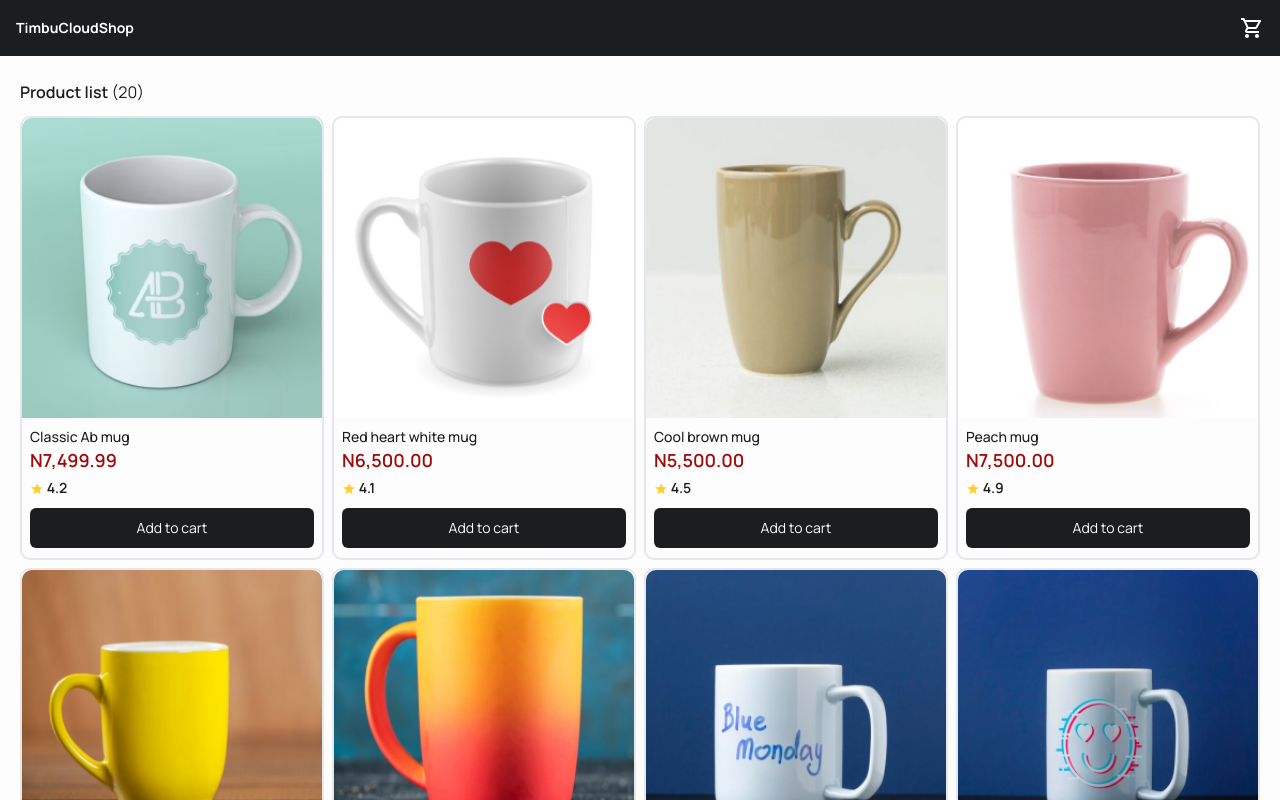
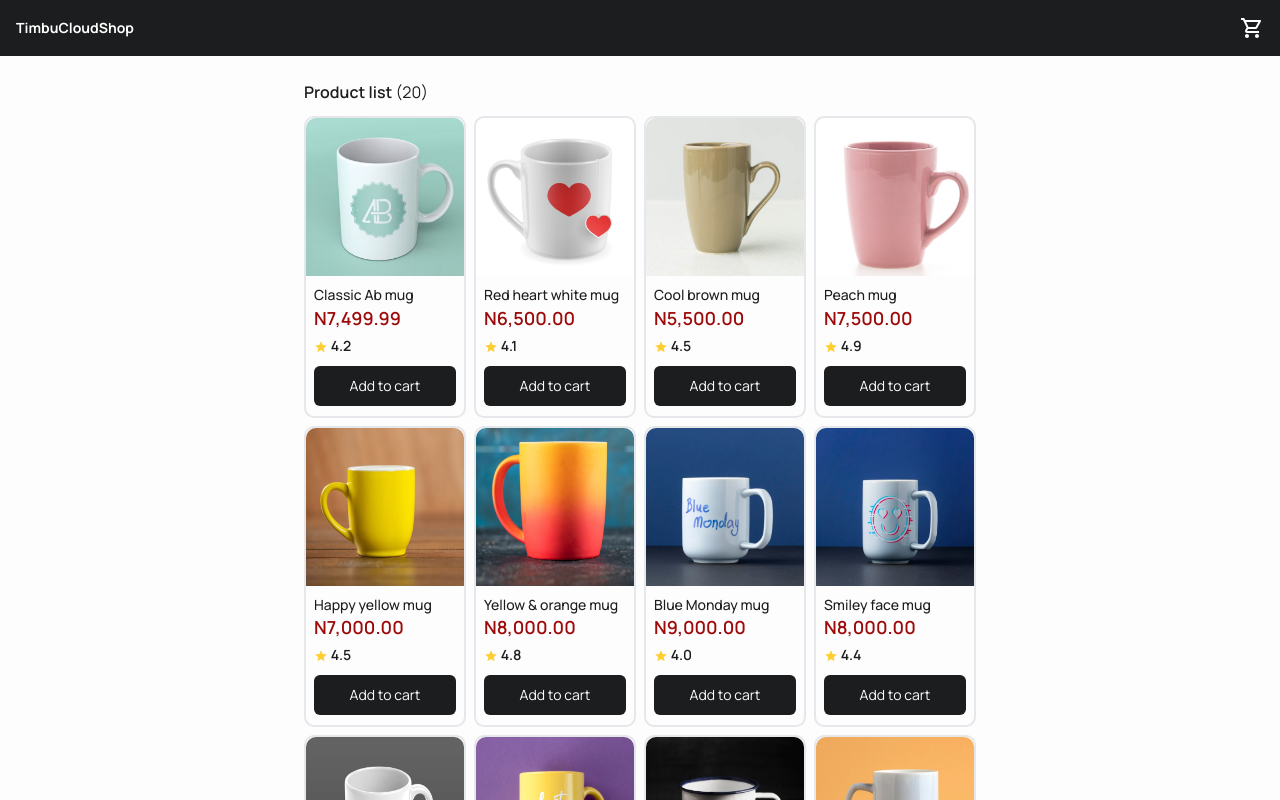
Before and after one commit to kushyzee/timbu-cloud-shop, a React (Vite) app: page / in a window 1280 px wide. Shown: the top 800 px of the page. Built offline with nearby package versions, Linux system fonts and the light colour scheme.

Commit message:
Add max width

```diff
--- a/src/components/Products.jsx
+++ b/src/components/Products.jsx
@@ -4,11 +4,11 @@ import { Link } from "react-router-dom";
 
 const Products = () => {
   return (
-    <section className="text-base">
+    <section className="text-base max-w-2xl mx-auto">
       <h2 className="font-semibold">Product list <span className="font-normal">({products.length})</span> </h2>
-      <div className="mt-3 grid grid-cols-2 sm:grid-cols-3 lg:grid-cols-4 gap-2">
+      <div className="mt-3 grid grid-cols-2 sm:grid-cols-4 lg:grid-cols-4 gap-2 min-w-80 mx-auto items-center justify-center">
         {products.map((product) => (
-          <div key={product.id} className="border-2 border-customGray-300 rounded-[10px] min-w-36">
+          <div key={product.id} className="border-2 border-customGray-300 rounded-[10px] min-w-40 w-full">
             <div className="aspect-square min-h-32">
               <img src={product.image} alt={product.name} className="object-cover w-full h-full rounded-ss-[10px] rounded-se-[10px]"/>
             </div>
```
